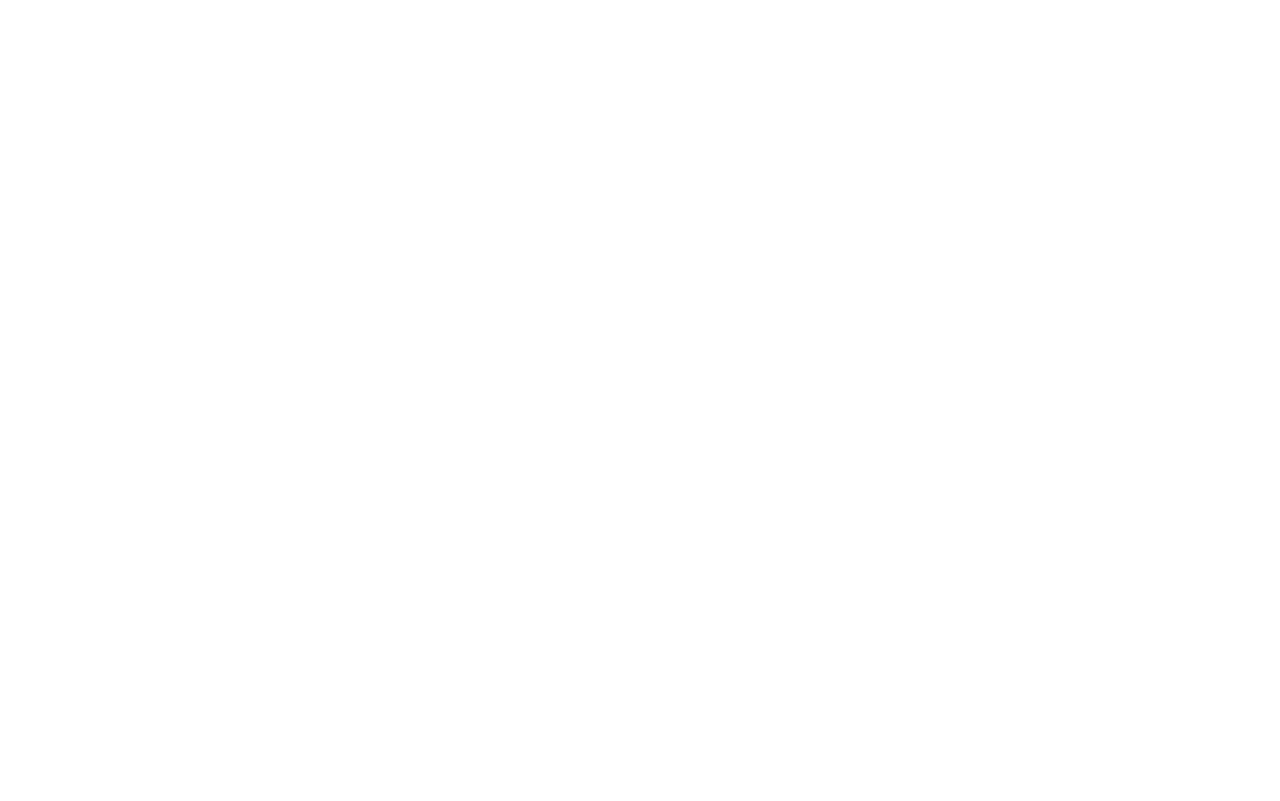
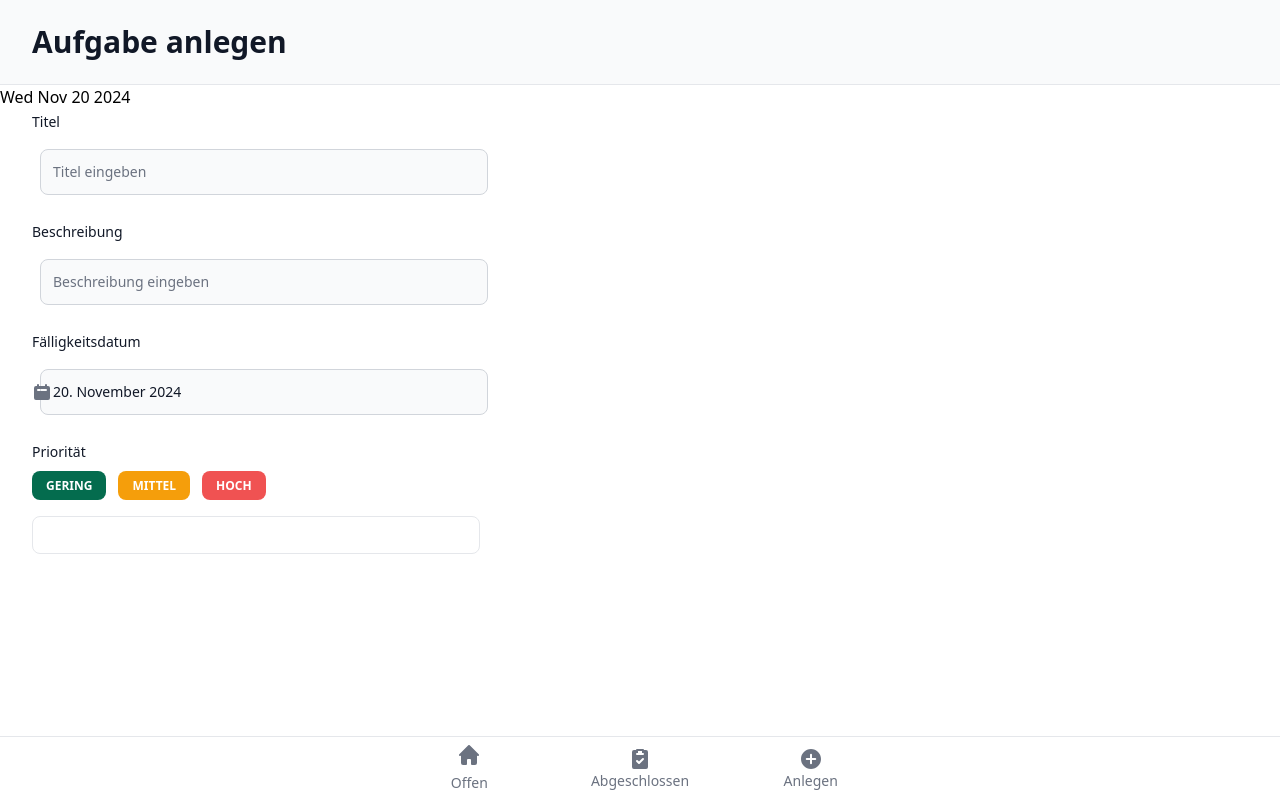
Before and after one commit to Meyioo/react-todo-app, a React (Vite) app: page /#/anlegen in a window 1280 px wide. Before the commit this address had no page. Built offline with nearby package versions, Linux system fonts and the light colour scheme.

Commit message:
feat: add Priority component for managing task priorities and refactor layout and navigation components

```diff
--- a/src/App.tsx
+++ b/src/App.tsx
@@ -1,11 +1,11 @@
-import { HashRouter, Route, Routes } from "react-router-dom";
-import { TodoProvider } from "./store/TodoContext";
+import { HashRouter, Route, Routes } from 'react-router-dom';
+import { TodoProvider } from './store/TodoContext';
 
-import "./index.css";
-import { Layout } from "./layout/Layout";
-import { Completed } from "./pages/Completed";
-import { CreateTodo } from "./pages/CreateTodo";
-import { Home } from "./pages/Home";
+import './index.css';
+import { Layout } from './layout/Layout';
+import { Completed } from './pages/Completed';
+import { CreateTodo } from './pages/CreateTodo';
+import { Home } from './pages/Home';
 
 function App() {
 	return (
@@ -15,7 +15,7 @@
 					<Route path="/" element={<Layout />}>
 						<Route index element={<Home />} />
 						<Route path="abgeschlossen" element={<Completed />} />
-            <Route path="todo-anlegen" element={<CreateTodo />} />
+						<Route path="anlegen" element={<CreateTodo />} />
 					</Route>
 				</Routes>
 			</HashRouter>
--- /dev/null
+++ b/src/components/Priority.tsx
@@ -0,0 +1,27 @@
+import { useState } from 'react';
+import { Priorities } from '../constants/priority.constants';
+
+const Priority = ({ initialPriority }) => {
+	const [priority, setPriority] = useState(initialPriority);
+
+	const selectPriority = (p) => {
+		setPriority(p);
+	};
+
+	return (
+		<div>
+			{Object.values(Priorities).map(({ level, label, color, activeColor }) => (
+				<button
+					key={level}
+					type="button"
+					className={`center relative me-3 inline-block select-none whitespace-nowrap rounded-lg px-3.5 py-2 font-sans text-xs font-bold uppercase leading-none text-white last-of-type:me-0 ${color} ${priority === level ? activeColor : ''}`}
+					onClick={() => selectPriority(level)}
+				>
+					<div className="mt-px">{label}</div>
+				</button>
+			))}
+		</div>
+	);
+};
+
+export default Priority;
--- a/src/components/nav.tsx
+++ b/src/components/nav.tsx
@@ -1,55 +1,68 @@
-import { FaCheck, FaClipboard, FaList } from "react-icons/fa";
-import { Link, useLocation } from "react-router-dom";
-import { useTodoStore } from "../store/hooks/useTodoStore";
+import { Link } from 'react-router-dom';
 
 export const Nav = () => {
-  const location = useLocation();
-  const { todos, closeSelectedTodos } = useTodoStore();
-  const hasSelectedTodos = todos.some((todo) => todo.selected);
-
 	return (
-    <div className="sticky bottom-0 w-full pt-5">
-      <div className="mx-auto w-full">
-        <div className="bg-white px-7 shadow-lg">
-          <div className="flex">
-            <div className="group flex-1">
+		<div className="sticky w-full z-50 border-gray-200 dark:bg-gray-700 dark:border-gray-600 bottom-0 start-0 h-16 bg-white border-t">
+			<div className="font-medium grid max-w-lg mx-auto grid-cols-3 h-16">
 				<Link
 					to="/"
-                className="mx-auto flex w-full items-end justify-center border-b-2 border-transparent px-4 pt-2 text-center text-gray-500"
+					className="inline-flex flex-col items-center justify-center px-5 hover:bg-gray-50 group"
 				>
-                <span className="flex flex-col items-center px-1 pb-2 pt-1">
-                  <FaList className="mb-1 block pt-1 text-3xl" />
-                  <span className="block pb-1 text-xs">Offen</span>
-                </span>
+					<svg
+						className="w-5 h-5 mb-2 text-gray-500 group-hover:text-blue-600"
+						aria-hidden="true"
+						xmlns="http://www.w3.org/2000/svg"
+						fill="currentColor"
+						viewBox="0 0 20 20"
+					>
+						<path d="m19.707 9.293-2-2-7-7a1 1 0 0 0-1.414 0l-7 7-2 2a1 1 0 0 0 1.414 1.414L2 10.414V18a2 2 0 0 0 2 2h3a1 1 0 0 0 1-1v-4a1 1 0 0 1 1-1h2a1 1 0 0 1 1 1v4a1 1 0 0 0 1 1h3a2 2 0 0 0 2-2v-7.586l.293.293a1 1 0 0 0 1.414-1.414Z" />
+					</svg>
+					<span className="text-sm text-gray-500 group-hover:text-blue-600">Offen</span>
 				</Link>
-            </div>
+				<Link
+					to="abgeschlossen"
+					className="inline-flex flex-col items-center justify-center px-5 hover:bg-gray-50 group"
+				>
+					<svg
+						className="w-6 h-6 text-gray-500 group-hover:text-blue-600"
+						aria-hidden="true"
+						xmlns="http://www.w3.org/2000/svg"
+						width="24"
+						height="24"
+						fill="currentColor"
+						viewBox="0 0 24 24"
+					>
+						<path
+							fillRule="evenodd"
+							d="M9 2a1 1 0 0 0-1 1H6a2 2 0 0 0-2 2v15a2 2 0 0 0 2 2h12a2 2 0 0 0 2-2V5a2 2 0 0 0-2-2h-2a1 1 0 0 0-1-1H9Zm1 2h4v2h1a1 1 0 1 1 0 2H9a1 1 0 0 1 0-2h1V4Zm5.707 8.707a1 1 0 0 0-1.414-1.414L11 14.586l-1.293-1.293a1 1 0 0 0-1.414 1.414l2 2a1 1 0 0 0 1.414 0l4-4Z"
+							clipRule="evenodd"
+						/>
+					</svg>
 
-            {location.pathname === "/" && (
-              <div className="group m-auto flex-1">
-                <button
-                  className="mx-auto flex h-12 w-12 items-center justify-center rounded-full bg-blue-700 text-white disabled:bg-blue-500"
-                  aria-label="Check"
-                  disabled={!hasSelectedTodos}
-                  onClick={closeSelectedTodos}
+					<span className="text-sm text-gray-500 group-hover:text-blue-600">Abgeschlossen</span>
+				</Link>
+				<Link
+					to="/anlegen"
+					className="inline-flex flex-col items-center justify-center px-5 hover:bg-gray-50 group"
 				>
-                  <FaCheck className="text-2xl" />
-                </button>
-              </div>
-            )}
+					<svg
+						className="w-6 h-6 text-gray-500 group-hover:text-blue-600"
+						aria-hidden="true"
+						xmlns="http://www.w3.org/2000/svg"
+						width="24"
+						height="24"
+						fill="currentColor"
+						viewBox="0 0 24 24"
+					>
+						<path
+							fillRule="evenodd"
+							d="M2 12C2 6.477 6.477 2 12 2s10 4.477 10 10-4.477 10-10 10S2 17.523 2 12Zm11-4.243a1 1 0 1 0-2 0V11H7.757a1 1 0 1 0 0 2H11v3.243a1 1 0 1 0 2 0V13h3.243a1 1 0 1 0 0-2H13V7.757Z"
+							clipRule="evenodd"
+						/>
+					</svg>
 
-            <div className="group flex-1">
-              <Link
-                to="/abgeschlossen"
-                className="mx-auto flex w-full   justify-center border-b-2 border-transparent px-4 pt-2 text-center text-gray-500"
-              >
-                <span className="flex flex-col items-center px-1 pb-2 pt-1 ">
-                  <FaClipboard className="mb-1 block pt-1 text-3xl" />
-                  <span className="block pb-1 text-xs">Abgeschlossen</span>
-                </span>
+					<span className="text-sm text-gray-500 group-hover:text-blue-600">Anlegen</span>
 				</Link>
-            </div>
-          </div>
-        </div>
 			</div>
 		</div>
 	);
--- a/src/components/todoList.tsx
+++ b/src/components/todoList.tsx
@@ -1,8 +1,8 @@
-import React from "react";
-import { useTodoStore } from "../store/hooks/useTodoStore";
-import { TodoListProps } from "../types/props.types";
-import { Todo } from "../types/todo.types";
-import { TodoItem } from "./TodoItem";
+import React from 'react';
+import { useTodoStore } from '../store/hooks/useTodoStore';
+import { TodoListProps } from '../types/props.types';
+import { ITodo } from '../types/todo.types';
+import { TodoItem } from './TodoItem';
 
 export const TodoList: React.FC<TodoListProps> = ({ completed = false }) => {
 	const { todos, searchTerm } = useTodoStore();
@@ -12,7 +12,7 @@
 		if (searchTerm.length === 0) return todoList;
 
 		return todoList.filter(
-      (todo: Todo) =>
+			(todo: ITodo) =>
 				todo.title.toLowerCase().includes(searchTerm.toLowerCase()) ||
 				todo.description.toLowerCase().includes(searchTerm.toLowerCase())
 		);
@@ -24,9 +24,7 @@
 				<TodoItem key={index} todo={todo} />
 			))}
 			{filteredTodos.length === 0 && (
-        <p className="mt-3 text-center text-gray-500">
-          Keine Aufgaben gefunden
-        </p>
+				<p className="mt-3 text-center text-gray-500">Keine Aufgaben gefunden</p>
 			)}
 		</main>
 	);
--- a/src/layout/Layout.tsx
+++ b/src/layout/Layout.tsx
@@ -1,5 +1,5 @@
-import { Outlet } from "react-router-dom";
-import { Nav } from "../components/Nav";
+import { Outlet } from 'react-router-dom';
+import { Nav } from '../components/Nav';
 
 export const Layout = () => {
 	return (
--- a/src/pages/CreateTodo.tsx
+++ b/src/pages/CreateTodo.tsx
@@ -1,76 +1,103 @@
-import React, { useState } from "react";
-import { useNavigate } from "react-router-dom";
-import { Button } from "../components/Button";
-import { Header } from "../components/Header";
-import { useTodoStore } from "../store/hooks/useTodoStore";
-import { FormField } from "../types/form.types";
-import { Todo } from "../types/todo.types";
+import { Button, Datepicker, Label, TextInput } from 'flowbite-react';
+import { useState } from 'react';
+import { useNavigate } from 'react-router-dom';
+import { Header } from '../components/Header';
+import Priority from '../components/Priority';
+import { PriorityLevel } from '../constants/priority.constants';
+import { useTodoStore } from '../store/hooks/useTodoStore';
+import { ITodo } from '../types/todo.types';
 
 export const CreateTodo = () => {
 	const navigate = useNavigate();
 	const { addTodo } = useTodoStore();
-  const [todo, setTodo] = useState<Todo>({
+	const [todo, setTodo] = useState<ITodo>({
 		id: null,
-    title: "",
-    description: "",
+		title: '',
+		description: '',
 		completed: false,
 		selected: false,
+		createDate: new Date(),
+		dueDate: new Date(),
+		priority: PriorityLevel.Low
 	});
-
-  const fields: FormField<keyof Todo>[] = [
-    { name: "title", placeholder: "Titel eingeben", type: "text" },
-    {
-      name: "description",
-      placeholder: "Beschreibung hinzufügen",
-      type: "text",
-    },
-  ];
-
-  const handleSubmit = () => {
-    addTodo(todo);
-    navigate("/");
-  };
 
 	const handleInputChange = (e: React.ChangeEvent<HTMLInputElement>) => {
 		const { name, value } = e.target;
 		setTodo((prev) => ({
 			...prev,
-      [name]: value,
+			[name]: value
 		}));
+	};
+
+	const handleDateChange = (date: Date | null) => {
+		if (!date) return;
+
+		setTodo((prev) => ({
+			...prev,
+			dueDate: date
+		}));
+	};
+
+	const handleSubmit = () => {
+		addTodo(todo);
 	};
 
 	return (
 		<div>
 			<Header title="Aufgabe anlegen" />
 			<div className="container mx-auto">
+				{todo.dueDate.toDateString()}
 				<div className="mx-auto max-w-screen-xl px-4 sm:px-6 lg:px-8">
-          <form className="mx-auto mt-4 max-w-md space-y-4">
-            {fields.map((field) => (
-              <div key={field.name}>
-                <label htmlFor={field.name} className="sr-only">
-                  {field.placeholder}
-                </label>
-                <div className="relative">
-                  <input
-                    type={field.type}
-                    name={field.name}
-                    className="w-full rounded-lg border-gray-200 p-4 pe-12 text-sm shadow-sm"
-                    placeholder={field.placeholder}
-                    value={todo[field.name] as string}
+					<form className="flex max-w-md flex-col gap-4">
+						<div>
+							<div className="mb-2 block">
+								<Label htmlFor="title" value="Titel" />
+							</div>
+							<TextInput
+								id="title"
+								type="text"
+								name="title"
+								placeholder="Titel eingeben"
+								value={todo.title}
 								onChange={handleInputChange}
+								required
 							/>
 						</div>
+						<div>
+							<div className="mb-2 block">
+								<Label htmlFor="description" value="Beschreibung" />
 							</div>
-            ))}
-
-            <div className="flex items-center justify-between">
-              <Button
-                label="Aufgabe anlegen"
-                type="button"
-                disabled={!todo.title || !todo.description}
-                onClick={handleSubmit}
+							<TextInput
+								id="description"
+								type="text"
+								name="description"
+								placeholder="Beschreibung eingeben"
+								value={todo.description}
+								onChange={handleInputChange}
+								required
 							/>
 						</div>
+						<div>
+							<div className="mb-2 block">
+								<Label htmlFor="dueDate" value="Fälligkeitsdatum" />
+							</div>
+							<Datepicker
+								language="de-DE"
+								name="dueDate"
+								value={todo.dueDate}
+								onChange={handleDateChange}
+								required
+							/>
+						</div>
+						<div>
+							<div className="mb-2 block">
+								<Label htmlFor="priority" value="Priorität" />
+							</div>
+							<Priority initialPriority={PriorityLevel.Low} />
+						</div>
+						<Button type="submit" onClick={handleSubmit}>
+							Submit
+						</Button>
 					</form>
 				</div>
 			</div>
```
Lines whose indentation alone changed are shown as unchanged.
